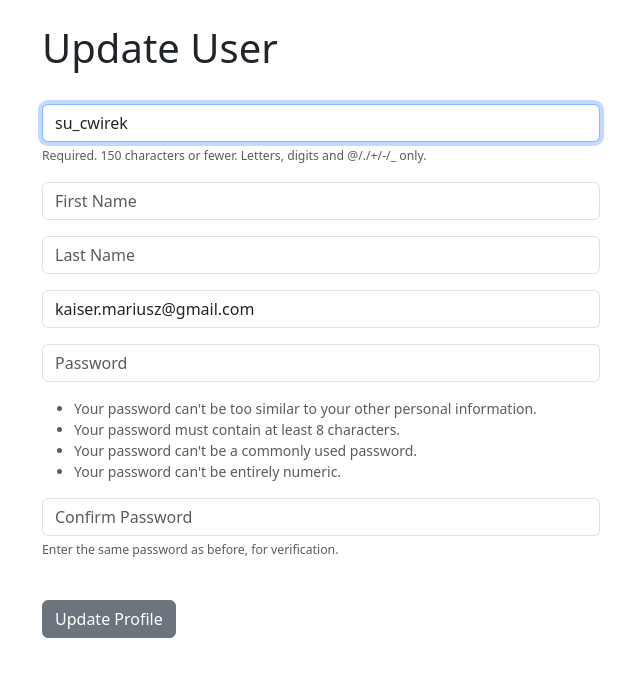
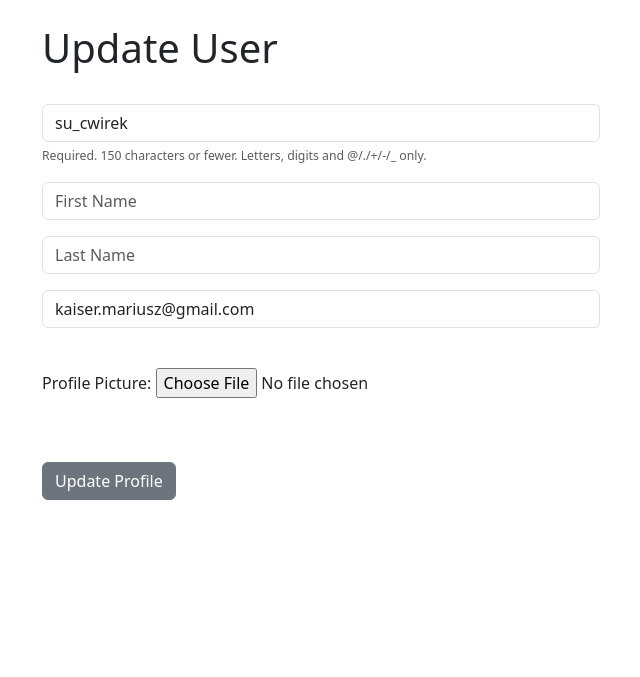
Before and after one commit to CKaiserM/cwirek, a Django app: page /update_user/ in a window 1280 px wide. Shown: the part 56-733 px from the top of the page, without its empty margins (319-959 px from the left). Run offline with Django 5.2, Linux system fonts and the light colour scheme; a user stored in the database is signed in; data comes from the database, SQL or seed files in the repository; both versions use the stored data as it was after the commit.

Commit message:
Profile pic update form added2

```diff
--- a/komunikator/cwirek/forms.py
+++ b/komunikator/cwirek/forms.py
@@ -1,13 +1,21 @@
 from django import forms
-from .models import Yard
-from django.contrib.auth.forms import UserCreationForm
+from .models import Yard, Profile
+from django.contrib.auth.forms import UserCreationForm, UserChangeForm
 from django.contrib.auth.models import User
+
+class ProfilePicturesForm(forms.ModelForm):
+    profile_image = forms.ImageField(label="Profile Picture")
+
+    class Meta:
+        model = Profile
+        fields = ('profile_image', )
+
 
 class YardForm(forms.ModelForm):
     body = forms.CharField(required=True, widget=forms.widgets.Textarea(attrs={"placeholder": "Enter your message.", "class":"form-control",}), label="", )
     class Meta:
         model = Yard
-        exclude = ("user",)
+        exclude = ("user", )
 
 class SignUpForm(UserCreationForm):
     email = forms.EmailField(label="", widget=forms.TextInput(attrs={'class':'form-control', 'placeholder':'Email Address'}))
@@ -35,3 +43,22 @@ class SignUpForm(UserCreationForm):
         self.fields['password2'].widget.attrs['placeholder'] = 'Confirm Password'
         self.fields['password2'].label = ''
         self.fields['password2'].help_text = '<span class="form-text text-muted"><small>Enter the same password as before, for verification.</small></span>'
+
+class UpdateUserForm(UserChangeForm):
+
+    password = None
+    email = forms.EmailField(label="", widget=forms.TextInput(attrs={'class':'form-control', 'placeholder':'Email Address'}))
+    first_name = forms.CharField(label="", max_length=100, widget=forms.TextInput(attrs={'class':'form-control', 'placeholder':'First Name'}))
+    last_name = forms.CharField(label="", max_length=100, widget=forms.TextInput(attrs={'class':'form-control', 'placeholder':'Last Name'}))
+
+    class Meta:
+        model = User
+        fields = ('username', 'first_name', 'last_name', 'email')
+
+    def __init__(self, *args, **kwargs):
+        super(UpdateUserForm, self).__init__(*args, **kwargs)
+
+        self.fields['username'].widget.attrs['class'] = 'form-control'
+        self.fields['username'].widget.attrs['placeholder'] = 'User Name'
+        self.fields['username'].label = ''
+        self.fields['username'].help_text = '<span class="form-text text-muted"><small>Required. 150 characters or fewer. Letters, digits and @/./+/-/_ only.</small></span>'
--- a/komunikator/cwirek/templates/profile.html
+++ b/komunikator/cwirek/templates/profile.html
@@ -25,7 +25,7 @@
             <br/><br/><br/>
 
             {% if profile.profile_image %}
-                <img src="{{ profile.profile_image.url }}" >
+                <img src="{{ profile.profile_image.url }}" class="rounded-circle">
                 <br/><br/>
             {% endif%}
 
--- a/komunikator/cwirek/templates/update_user.html
+++ b/komunikator/cwirek/templates/update_user.html
@@ -1,15 +1,22 @@
 {% extends 'base.html' %}
 
 {% block content %}
+
 <div class="col-md-6 offset-md-3">
 <h1>Update User</h1>
 <br/>
 
-    <form method=POST action="">
+<form method="POST" action="" enctype="multipart/form-data">
 	{% csrf_token %}
-        {{ form.as_p }}
+	{{ user_form.as_p }}
 	<br/>
+	{{ profile_form.as_p}}
+
+	<br/><br/>
   	<button type="submit" class="btn btn-secondary">Update Profile</button>
 </form>
+
 </div>
+
+
 {% endblock %}
--- a/komunikator/cwirek/views.py
+++ b/komunikator/cwirek/views.py
@@ -1,7 +1,7 @@
 from django.shortcuts import render, redirect
 from django.contrib import messages
 from .models import Profile, Yard
-from .forms import YardForm, SignUpForm
+from .forms import YardForm, SignUpForm, ProfilePicturesForm, UpdateUserForm
 from django.contrib.auth import authenticate, login, logout
 from django.contrib.auth.forms import UserCreationForm
 from django import forms
@@ -100,15 +100,21 @@ def register_user(request):
     return render(request, 'register.html', {'form':form})
 
 def update_user(request):
-    if request.user.is_authenticated:
-        current_user = User.objects.get(id=request.user.id)
-        form = SignUpForm(request.POST or None, instance=current_user)
-        if form.is_valid():
-            form.save()
-            login(request, current_user)
-            messages.success(request, ("Your profile has been updated"))
-            return redirect('home')
-        return render(request, 'update_user.html', {'form':form})
-    else:
-        messages.success(request, ("You must be log in to update your profile"))
-        return redirect('home')
+	if request.user.is_authenticated:
+		current_user = User.objects.get(id=request.user.id)
+		profile_user = Profile.objects.get(user__id=request.user.id)
+		# Get Forms
+		user_form = UpdateUserForm(request.POST or None, request.FILES or None, instance=current_user)
+		profile_form = ProfilePicturesForm(request.POST or None, request.FILES or None, instance=profile_user)
+		if user_form.is_valid() and profile_form.is_valid():
+			user_form.save()
+			profile_form.save()
+
+			login(request, current_user)
+			messages.success(request, ("Your Profile Has Been Updated!"))
+			return redirect('home')
+
+		return render(request, "update_user.html", {'user_form':user_form, 'profile_form':profile_form})
+	else:
+		messages.success(request, ("You Must Be Logged In To View That Page..."))
+		return redirect('home')
```
Also changed, not shown: komunikator/db.sqlite3, komunikator/media/images/Krecik.jpg (added), komunikator/media/images/Krecik_gjaFIEz.jpg (added), komunikator/media/images/Krecik_nhNlFeF.jpg (added), komunikator/media/images/default_profile_pic.png (added). Lines whose indentation alone changed are shown as unchanged.
